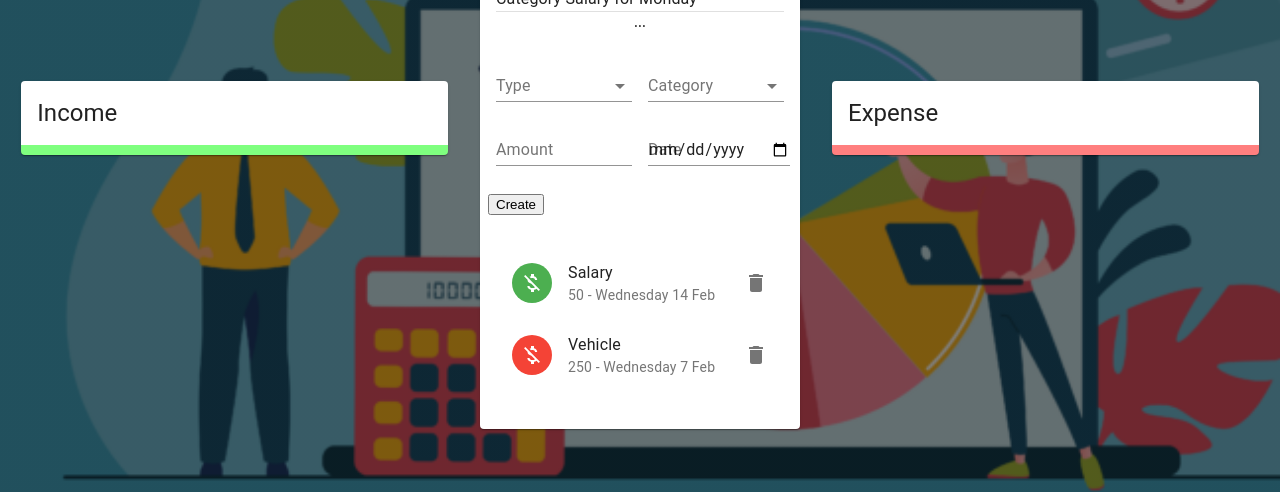
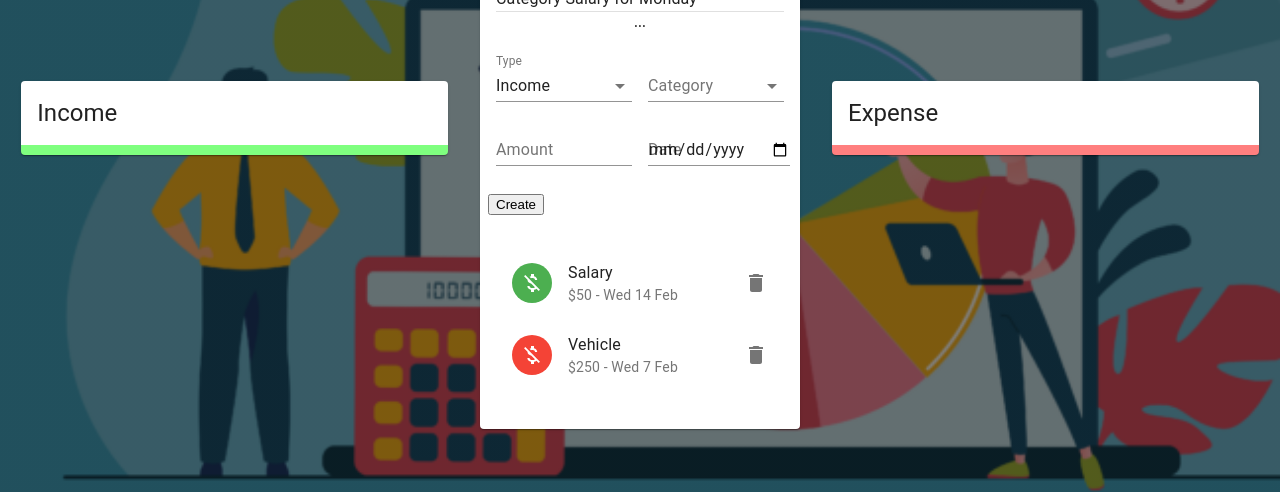
Before and after one commit to Maina-Francis/speechly-expense-tracker, a React (Create React App) app: page / in a window 1280 px wide. Shown: the part 282-774 px from the top of the page. Built offline with nearby package versions, Linux system fonts and the light colour scheme.

Commit message:
added the functionality to add or delete a transaction

```diff
--- a/src/Components/Main/Form/Form.jsx
+++ b/src/Components/Main/Form/Form.jsx
@@ -1,4 +1,4 @@
-import React from "react";
+import React, { useState, useContext } from "react";
 import {
   TextField,
   Typography,
@@ -10,10 +10,39 @@
   MenuItem,
 } from "@material-ui/core";
 
+import { ExpenseTrackerContext } from "../../../context/context";
+
+// to generate unique id
+import { v4 as uuidv4 } from "uuid";
+
 import useStyles from "./styles";
+
+const initialState = {
+  amount: "",
+  category: "",
+  type: "Income",
+  date: new Date(),
+};
 
 const Form = () => {
   const classes = useStyles();
+  const [formData, setFormData] = useState(initialState);
+  const { addTransaction } = useContext(ExpenseTrackerContext);
+
+  // console.log(formData);
+
+  // Create transaction function
+  const createTransaction = () => {
+    const transaction = {
+      ...formData,
+      amount: Number(formData.amount),
+      id: uuidv4(),
+    };
+
+    addTransaction(transaction);
+    // reset all state fields so that users can create a new transaction
+    setFormData(initialState);
+  };
 
   return (
     <Grid container spacing={2}>
@@ -28,7 +57,10 @@
         <FormControl fullWidth>
           {/* Label for our input */}
           <InputLabel>Type</InputLabel>
-          <Select>
+          <Select
+            value={formData.type}
+            onChange={(e) => setFormData({ ...formData, type: e.target.value })}
+          >
             <MenuItem value="Income">Income</MenuItem>
             <MenuItem value="Expense">Expense</MenuItem>
           </Select>
@@ -38,7 +70,12 @@
       <Grid item xs={6}>
         <FormControl fullWidth>
           <InputLabel>Category</InputLabel>
-          <Select>
+          <Select
+            value={formData.category}
+            onChange={(e) =>
+              setFormData({ ...formData, category: e.target.value })
+            }
+          >
             <MenuItem value="business">Business</MenuItem>
             <MenuItem value="salary">Salary</MenuItem>
           </Select>
@@ -46,11 +83,23 @@
       </Grid>
 
       <Grid item xs={6}>
-        <TextField type="number" label="Amount" fullwidth />
+        <TextField
+          type="number"
+          label="Amount"
+          fullwidth
+          value={formData.amount}
+          onChange={(e) => setFormData({ ...formData, amount: e.target.value })}
+        />
       </Grid>
 
       <Grid item xs={6}>
-        <TextField type="date" label="Date" fullwidth />
+        <TextField
+          type="date"
+          label="Date"
+          fullwidth
+          value={formData.date}
+          onChange={(e) => setFormData({ ...formData, date: e.target.value })}
+        />
       </Grid>
 
       <button
@@ -58,6 +107,7 @@
         variant="outlined"
         color="primary"
         fullWidth
+        onClick={createTransaction}
       >
         {" "}
         Create
--- a/src/Components/Main/List/List.jsx
+++ b/src/Components/Main/List/List.jsx
@@ -22,21 +22,21 @@
       type: "Income",
       category: "Salary",
       amount: 50,
-      date: "Wednesday 14 Feb",
+      date: "Wed 14 Feb",
     },
     {
       id: 2,
       type: "Expense",
       category: "Vehicle",
       amount: 250,
-      date: "Wednesday 7 Feb",
+      date: "Wed 7 Feb",
     },
     {
       id: 3,
       type: "Income",
-      category: "Business",
+      category: "Salary",
       amount: 500,
-      date: "Wednesday 21 Feb",
+      date: "Wed 21 Feb",
     },
   ];
 
@@ -64,7 +64,7 @@
             </ListItemAvatar>
             <ListItemText
               primary={transaction.category}
-              secondary={`${transaction.amount} - ${transaction.date}`}
+              secondary={`$${transaction.amount} - ${transaction.date}`}
             />
             <ListItemSecondaryAction>
               <IconButton edge="end" aria-label="delete" onClick="">
--- a/src/context/context.js
+++ b/src/context/context.js
@@ -17,6 +17,7 @@
     dispatch({ type: "ADD_TRANSACTION", payload: transaction });
   };
 
+  console.log(transactions);
   return (
     <ExpenseTrackerContext.Provider
       value={{
--- a/src/context/contextReducer.js
+++ b/src/context/contextReducer.js
@@ -16,7 +16,7 @@
       return transactions;
 
     default:
-      break;
+      return state;
   }
 };
 
--- a/src/index.js
+++ b/src/index.js
@@ -4,9 +4,13 @@
 import App from "./App";
 import "./index.css";
 
+import { Provider } from "./context/context";
+
 const root = ReactDOM.createRoot(document.getElementById("root"));
 root.render(
   <React.StrictMode>
-    <App />
+    <Provider>
+      <App />
+    </Provider>
   </React.StrictMode>
 );
```
